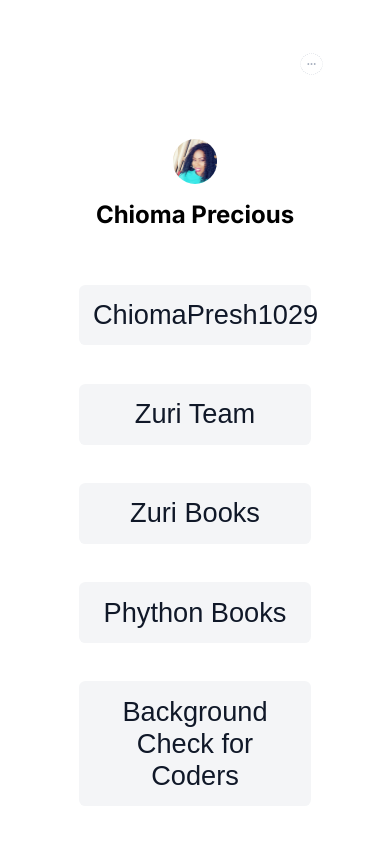
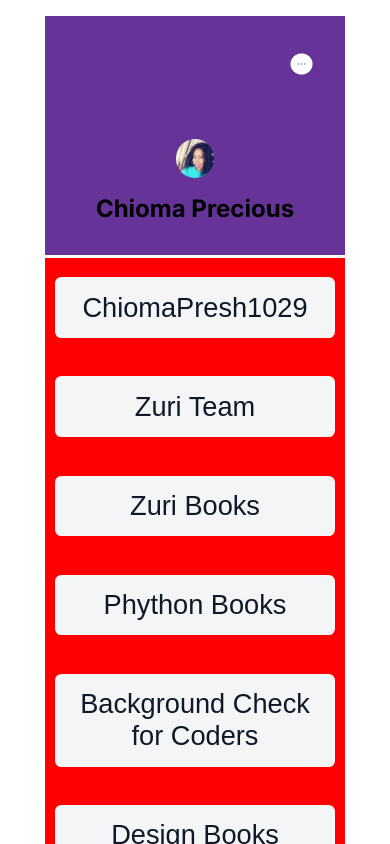
Before and after one commit to chiomaubaezuonu/HNG9-Stage-1-task, a React (Create React App) app: page / in a window 390 px wide. Shown: the top 844 px of the page. Built offline with nearby package versions, Linux system fonts and the light colour scheme.

Commit message:
Modified Links Component

```diff
--- a/public/style.css
+++ b/public/style.css
@@ -62,11 +62,12 @@
 
 @media (max-width: 600px) {
     .wrapper {
-        width: 90%;
+        width: 85%;
         margin: 0 auto;
     }
     .profile{
-        width: 80%;
+        width: 70%;
+        background-color: rebeccapurple;
     }
 
 
@@ -85,12 +86,13 @@
         padding-top: 0.3rem;
     }
 .link-div{
-    padding: 0.1rem;
     margin-top: 0.2rem;
+    width: 100%;
+    background-color: red;
 }
-    .links {
+    /* .links {
         padding: 0.2rem;
-    }
+    } */
 
     .footer-links {
         display: flex;
```
